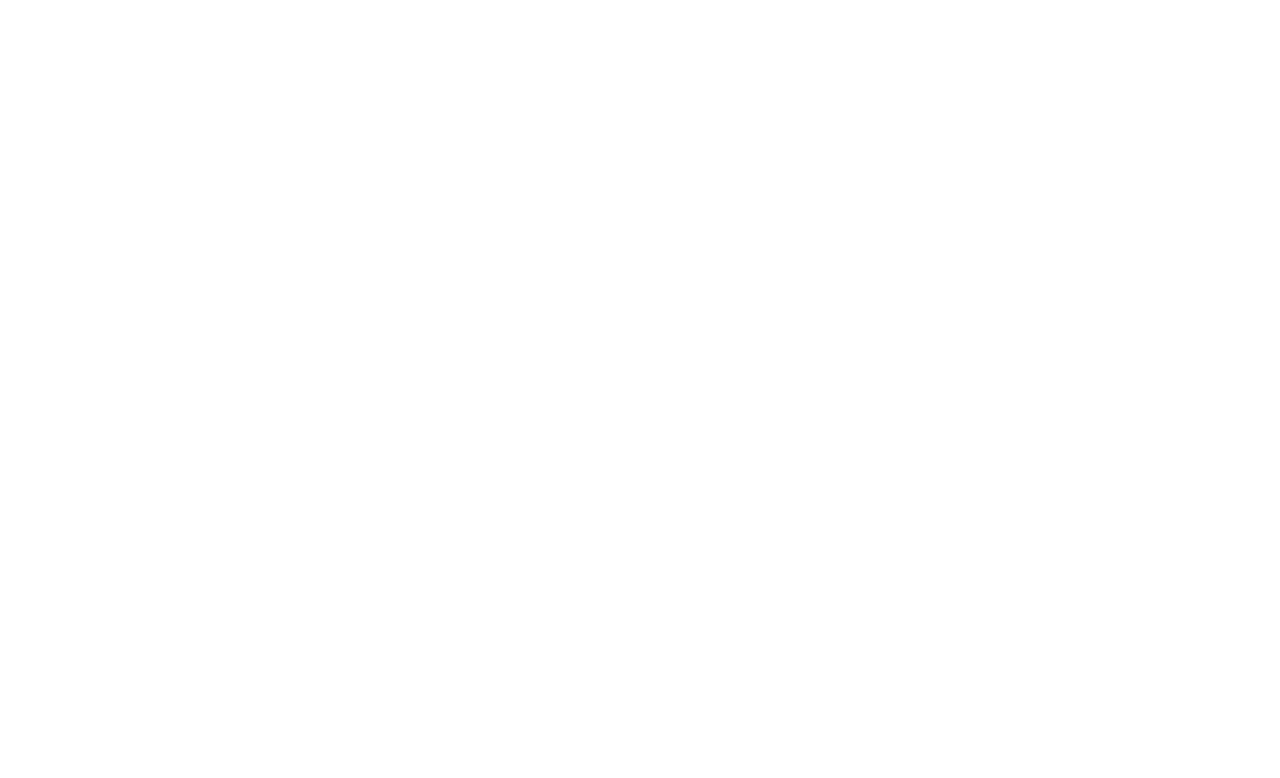
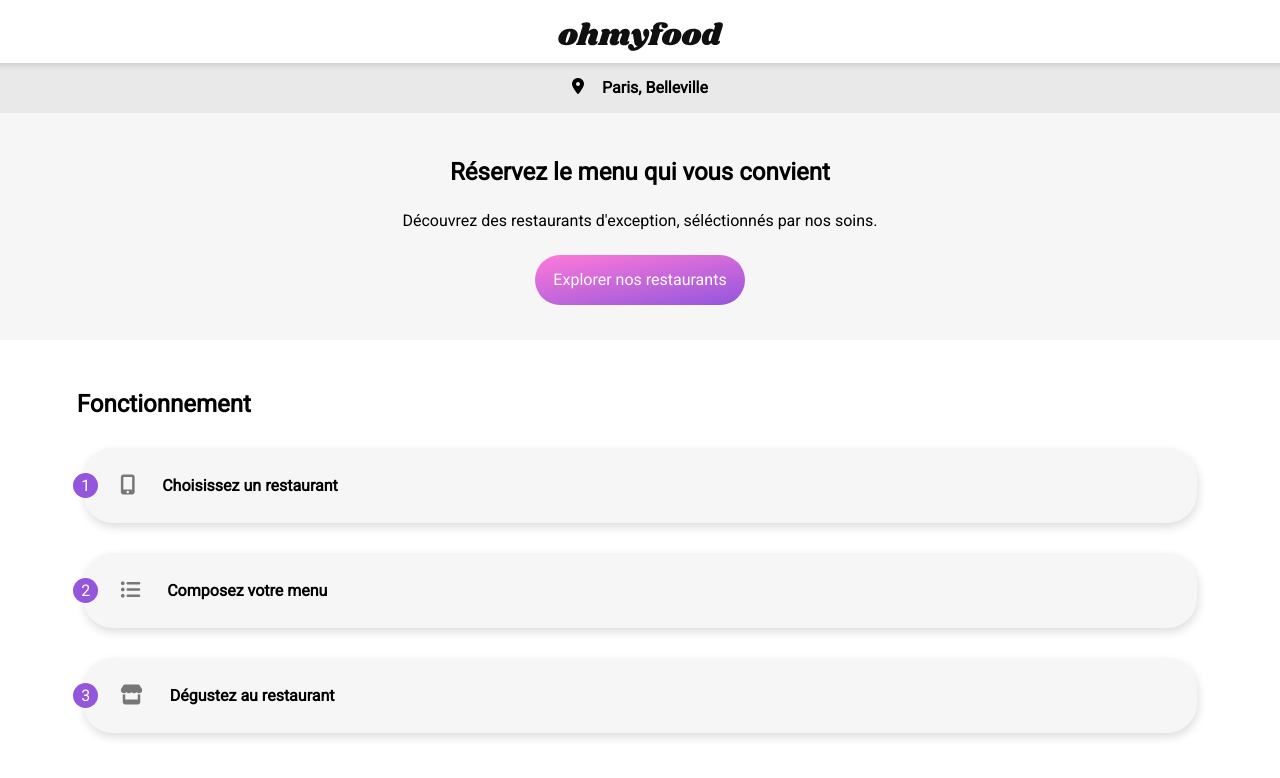
Before and after one commit to Ahmed-OC/AhmedAiman_3_03032021, a website: page index.html in a window 1280 px wide. Drawn offline with Linux system fonts and the light colour scheme; a web font is replaced by a local one.

Commit message:
Finalisation du header/searching/fonctionnement

```diff
--- /dev/null
+++ b/assets/Sass/Base/_font.scss
@@ -0,0 +1,4 @@
+*
+{
+    font-family: $font-text;
+}
--- /dev/null
+++ b/assets/Sass/Base/_shaping.scss
@@ -0,0 +1,4 @@
+.center
+{
+    margin: 0 auto;
+}
--- /dev/null
+++ b/assets/Sass/Components/_buttons.scss
@@ -0,0 +1,10 @@
+.btn
+{
+    height: 50px;
+    font-size: 16px;
+    background: linear-gradient(170deg,$secondary-color,$primary-color);
+    border-radius: 30px;
+    color: white;
+    padding: 0px 18px;
+    border: none;
+}
--- /dev/null
+++ b/assets/Sass/Layouts/_header.scss
@@ -0,0 +1,10 @@
+header
+{
+    img
+    {
+        display: block;
+        width: 165px;
+        padding: 22px 0px 12px 0px;
+
+    }
+}
--- /dev/null
+++ b/assets/Sass/Pages/_operating.scss
@@ -0,0 +1,43 @@
+#operating
+{
+    margin-top: 50px;
+    h2
+    {
+        margin: 0px 0px 30px 6%;
+    }
+}
+.operating
+{
+    &_card
+    {
+        border-radius: 30px;
+        width: 87%;
+        height: 75px;
+        background-color: $primary-bg-color;
+        display: flex;
+        align-items: center;
+        margin-bottom: 30px;
+        box-shadow: 1px 4px 10px darken($color: $primary-bg-color, $amount: 10%);
+        &_num
+        {
+            display: flex;
+            color: white;
+            justify-content: center;
+            align-items: center;
+            border-radius: 30px;
+            width: 25px;
+            height: 25px;
+            background-color: $primary-color;
+            position: relative;
+            right: 10px;
+            margin-right: 12px;
+        }
+        i
+        {
+            color: darken($color: $primary-bg-color, $amount: 50%);
+            font-size: 20px;
+            margin-right: 27px;
+        }
+    }
+
+}
--- /dev/null
+++ b/assets/Sass/Pages/_search.scss
@@ -0,0 +1,31 @@
+.search
+{
+    &_localisation
+    {
+        display: flex;
+        height: 50px;
+        justify-content: center;
+        align-items: center;
+        background-color: darken($color: $primary-bg-color, $amount: 5%);
+        box-shadow: inset 5px 13px 5px -10px #cecece;
+
+        p {
+            margin-left: 18px;
+        }
+        i
+        {
+            position: relative;
+            bottom: 2px;
+        }
+    }
+    &_restaurant
+    {
+        background-color: $primary-bg-color;
+        text-align: center;
+        padding: 45px 47px 35px 47px;
+        h1,p
+        {
+            margin-bottom: 25px;
+        }
+    }
+}
--- a/assets/Sass/Utils/_variable.scss
+++ b/assets/Sass/Utils/_variable.scss
@@ -1,5 +1,6 @@
 $primary-color : #9356DC;
 $secondary-color : #FF79DA;
 $tertiary-color : #99E2D0;
-$font-heading : "Roboto",sans-serif;
-$font-text : "Shrikhand",sans-serif;
+$primary-bg-color : #F6F6F6;
+$font-heading : "Shrikhand",sans-serif;
+$font-text : "Roboto",sans-serif;
--- a/assets/Sass/main.scss
+++ b/assets/Sass/main.scss
@@ -1,5 +1,12 @@
-header
+*
 {
-    display: flex;
-    width: 100px;
+    margin: 0px;
+    padding: 0px;
 }
+@import "Utils/variable";
+@import "Base/shaping";
+@import "Base/font";
+@import "Layouts/header";
+@import "Components/buttons";
+@import "Pages/search";
+@import "Pages/operating";
--- a/index.html
+++ b/index.html
@@ -4,10 +4,43 @@
         <meta name="viewport" content="width=device-width, initial-scale=1.0">
         <meta charset="utf-8" />
         <script src="https://kit.fontawesome.com/5c9a8a8306.js" crossorigin="anonymous"></script>
-        <title>OHMYFOOD</title>
+        <title>Ohmyfood</title>
         <link rel="preconnect" href="https://fonts.gstatic.com/" >
         <link href="https://fonts.googleapis.com/css2?family=Shrikhand&display=swap" rel="stylesheet">
         <link href="https://fonts.googleapis.com/css2?family=Roboto&display=swap" rel="stylesheet">
+        <link rel="stylesheet" href="assets/Public/css/style.css" >
     </head>
+    <header>
+        <img src="assets/Public/Images/logo/ohmyfood@2x.svg" alt="logo ohmyfood" class="center" >
+    </header>
+    <section id="search">
+        <div class="search_localisation center">
+            <i class="fas fa-map-marker-alt"></i>
+            <p><strong>Paris, Belleville</strong></p>
+        </div>
+        <div class="search_restaurant">
+            <h1>Réservez le menu qui vous convient</h1>
+            <p>Découvrez des restaurants d'exception, séléctionnés par nos soins.</p>
+            <button class="btn">Explorer nos restaurants</button>
+        </div>
+    </section>
+    <section id="operating">
+        <h2>Fonctionnement</h2>
+        <div class="operating_card center">
+            <div class="operating_card_num">1</div>
+            <i class="fas fa-mobile-alt"></i>
+            <p><strong>Choisissez un restaurant</strong></p>
+        </div>
+        <div class="operating_card center">
+            <div class="operating_card_num">2</div>
+            <i class="fas fa-list-ul"></i>
+            <p><strong>Composez votre menu</strong></p>
+        </div>
+        <div class="operating_card center">
+            <div class="operating_card_num">3</div>
+            <i class="fas fa-store"></i>
+            <p><strong>Dégustez au restaurant</strong></p>
+        </div>
+    </section>
 
 </html>
```
Also changed, not shown: assets/Public/Images/logo/ohmyfood.png (added), assets/Public/Images/logo/ohmyfood@2x.svg (added), assets/Public/Images/restaurants/toa-heftiba-DQKerTsQwi0-unsplash.jpg (added), assets/Public/css/style.css, 4 other files.
